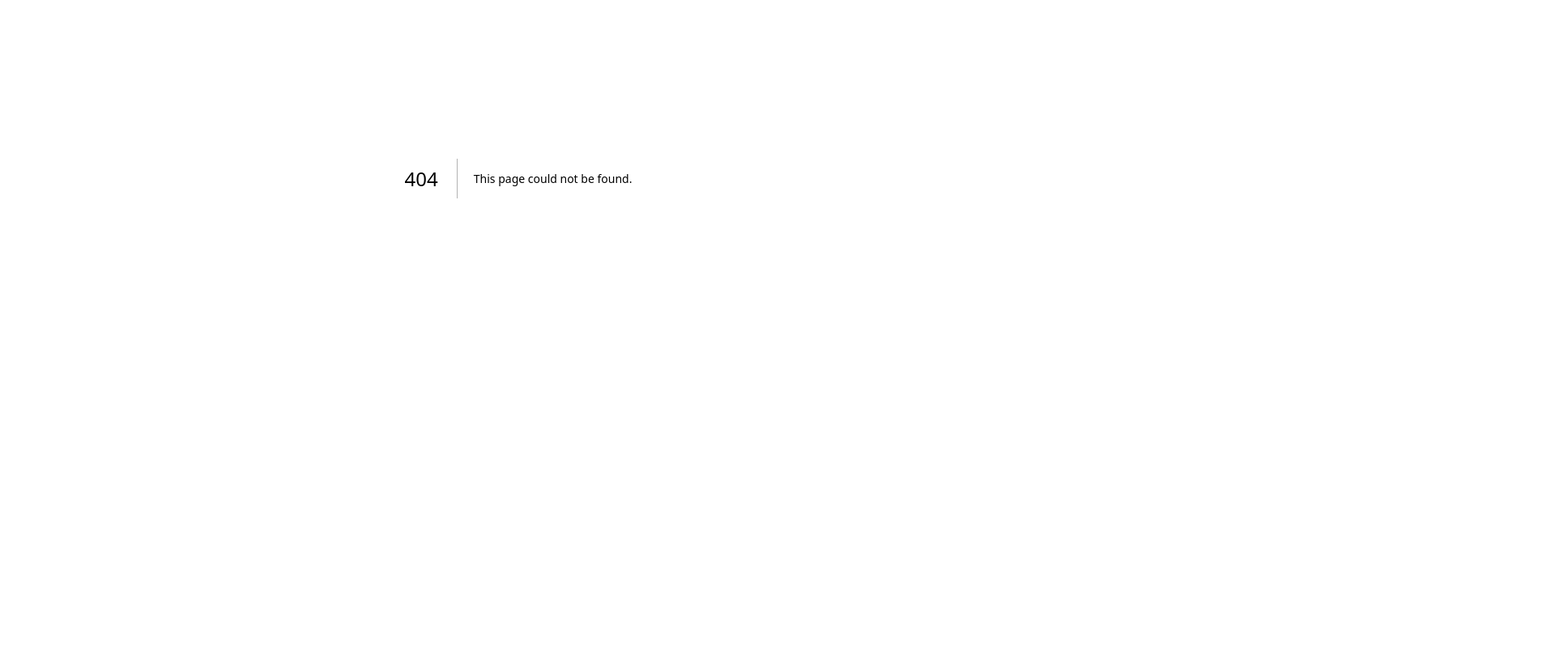
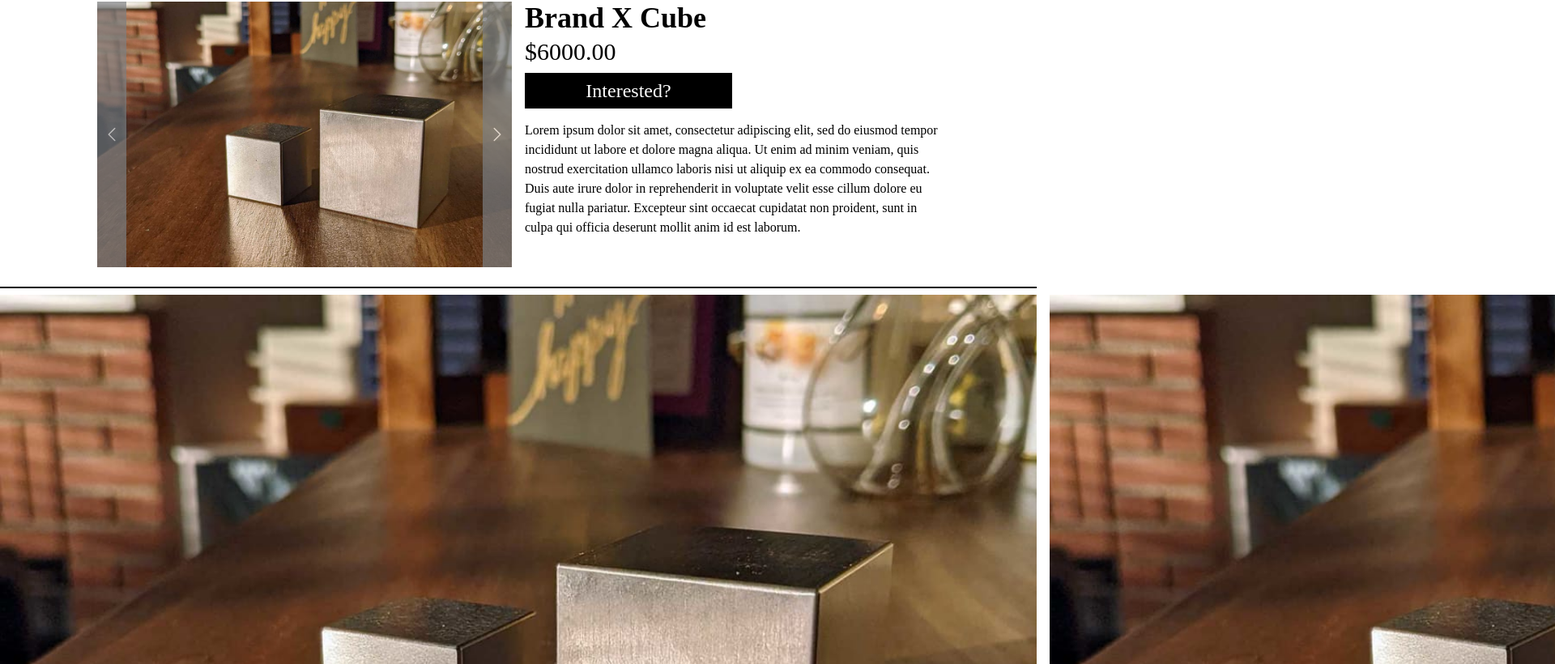
Before and after one commit to JerickWong/toy-envoy-website, a Next.js app: page /collectibles/brandx in a window 1280 px wide. Before the commit this address had no page. Shown: the part 180-1000 px from the top of the page at 81% size, 1920 px wide, since content can reach past the window. Before the commit the page ends 800 px from the top, so only its background shows below. Built offline with nearby package versions, Linux system fonts and the light colour scheme.

Commit message:
Add items list page

```diff
--- /dev/null
+++ b/app/collectibles/[collectible]/page.js
@@ -0,0 +1,136 @@
+'use client'
+
+import { useRouter } from 'next/navigation'
+import Image from 'next/image'
+import { useKeenSlider } from 'keen-slider/react'
+import SecondaryNavbar from '@/components/SecondaryNavbar'
+import 'keen-slider/keen-slider.min.css'
+
+export default function Home() {
+  const router = useRouter()
+  const [sliderRef, slider] = useKeenSlider({
+    loop: true,
+    slidesPerView: 1,
+    mode: 'free-snap',
+    spacing: 15,
+  })
+
+  return (
+    <div className='max-h-screen min-h-screen flex flex-col'>
+      <SecondaryNavbar />
+      <section className='md:flex-row flex-col my-4 mx-9 flex justify-center gap-4 md:max-h-half-screen'>
+        <div ref={sliderRef} className='keen-slider slider'>
+          <div className='keen-slider__slide'>
+            <div>
+              <Image
+                sizes='(max-width: 1200px) 100vw, 500px'
+                srcset='
+                /cube-300.jpg 300w,
+                /cube-839.jpg 839w,
+                /cube-1200.jpg 1200w'
+                width={100}
+                height={10}
+                src='/cube-1200.jpg'
+                className='w-full object-cover grabbable'
+                alt='Cube' />
+            </div>
+          </div>
+          <div className='keen-slider__slide'>
+            <div>
+              <Image
+                sizes='(max-width: 1200px) 100vw, 500px'
+                srcset='
+                /cube-300.jpg 300w,
+                /cube-839.jpg 839w,
+                /cube-1200.jpg 1200w'
+                width={100}
+                height={10}
+                src='/cube-1200.jpg'
+                className='w-full object-cover grabbable'
+                alt='Cube' />
+            </div>
+          </div>
+          <div className='keen-slider__slide'>
+            <div>
+              <Image
+                sizes='(max-width: 1200px) 100vw, 500px'
+                srcset='
+                /cube-300.jpg 300w,
+                /cube-839.jpg 839w,
+                /cube-1200.jpg 1200w'
+                width={100}
+                height={10}
+                src='/cube-1200.jpg'
+                className='w-full object-cover grabbable'
+                alt='Cube' />
+            </div>
+          </div>
+          <button onClick={() => slider.current.prev()} className='previous'>
+            <svg xmlns="http://www.w3.org/2000/svg" fill="none" viewBox="0 0 24 24" strokeWidth={1.5} stroke="currentColor" className="w-6 h-6 m-auto text-white">
+              <path strokeLinecap="round" strokeLinejoin="round" d="M15.75 19.5L8.25 12l7.5-7.5" />
+            </svg>
+          </button>
+          <button onClick={() => slider.current.next()} className='next'>
+            <svg xmlns="http://www.w3.org/2000/svg" fill="none" viewBox="0 0 24 24" strokeWidth={1.5} stroke="currentColor" className="w-6 h-6 m-auto text-white">
+              <path strokeLinecap="round" strokeLinejoin="round" d="M8.25 4.5l7.5 7.5-7.5 7.5" />
+            </svg>
+          </button>
+        </div>
+        <div className='content font-montserrat'>
+          <h2 className='text-4xl mb-1 font-extrabold dark:text-white '>Brand X Cube</h2>
+          <h3 className='text-3xl mb-2 font-light dark:text-white '>$6000.00</h3>
+          <button type='button' className='button-interested ' onClick={() => router.push('/contact')}>
+            Interested?
+          </button>
+          <p>
+           Lorem ipsum dolor sit amet, consectetur adipiscing elit, sed do eiusmod tempor incididunt
+           ut labore et dolore magna aliqua. Ut enim ad minim veniam, quis nostrud exercitation
+           ullamco laboris nisi ut aliquip ex ea commodo consequat. Duis aute irure dolor in
+           reprehenderit in voluptate velit esse cillum dolore eu fugiat nulla pariatur. Excepteur
+           sint occaecat cupidatat non proident, sunt in culpa qui officia deserunt mollit anim id
+           est laborum.
+          </p>
+        </div>
+      </section>
+      <hr className='md:block hidden my-2 border-t-2 border-black' />
+      <div className='md:flex justify-evenly gap-4 hidden'>
+        <Image
+          sizes='(max-width: 1200px) 100vw, 400px'
+          srcset='
+          /cube-300.jpg 300w,
+          /cube-839.jpg 839w,
+          /cube-1200.jpg 1200w'
+          width={100}
+          height={10}
+          src='/cube-1200.jpg'
+          className='w-full cursor-pointer'
+          onClick={() => slider.current.moveToIdx(0)}
+          alt='Cube' />
+        <Image
+          sizes='(max-width: 1200px) 100vw, 400px'
+          srcset='
+          /cube-300.jpg 300w,
+          /cube-839.jpg 839w,
+          /cube-1200.jpg 1200w'
+          width={100}
+          height={10}
+          src='/cube-1200.jpg'
+          className='w-full cursor-pointer'
+          onClick={() => slider.current.moveToIdx(1)}
+          alt='Cube' />
+        <Image
+          sizes='(max-width: 1200px) 100vw, 400px'
+          srcset='
+          /cube-300.jpg 300w,
+          /cube-839.jpg 839w,
+          /cube-1200.jpg 1200w'
+          width={100}
+          height={10}
+          src='/cube-1200.jpg'
+          className='w-full cursor-pointer'
+          onClick={() => slider.current.moveToIdx(2)}
+          alt='Cube' />
+      </div>
+    </div>
+  )
+}
--- /dev/null
+++ b/app/collectibles/page.js
@@ -0,0 +1,98 @@
+'use client'
+
+import { useRouter } from 'next/navigation'
+import Image from 'next/image'
+import SecondaryNavbar from '@/components/SecondaryNavbar'
+import 'keen-slider/keen-slider.min.css'
+
+export default function Home() {
+  const router = useRouter()
+
+  return (
+    <div className='max-h-screen min-h-screen flex flex-col'>
+      <SecondaryNavbar />
+      <section className='md:flex-row flex-col my-4 mx-9 flex justify-center gap-4 md:max-h-half-screen'>
+        <div
+          onClick={() => router.push('/collectibles/brandx')}
+          className='card'
+          >
+          <Image
+            sizes='(max-width: 1200px) 100vw, 500px'
+            srcset='
+            /cube-300.jpg 300w,
+            /cube-839.jpg 839w,
+            /cube-1200.jpg 1200w'
+            width={100}
+            height={10}
+            src='/cube-1200.jpg'
+            className='w-full object-cover'
+            alt='Cube' />
+          <div className='content font-montserrat'>
+            <h2 className='lg:text-4xl text-xl mb-1 font-extrabold dark:text-white '>Brand X Cube</h2>
+            <h3 className='lg:text-3xl text-lg mb-2 font-light dark:text-white '>$6000.00</h3>
+          </div>
+        </div>
+        <div
+          onClick={() => router.push('/collectibles/brandx')}
+          className='card'
+          >
+          <Image
+            sizes='(max-width: 1200px) 100vw, 500px'
+            srcset='
+            /cube-300.jpg 300w,
+            /cube-839.jpg 839w,
+            /cube-1200.jpg 1200w'
+            width={100}
+            height={10}
+            src='/cube-1200.jpg'
+            className='w-full object-cover'
+            alt='Cube' />
+          <div className='content font-montserrat'>
+            <h2 className='lg:text-4xl text-xl mb-1 font-extrabold dark:text-white '>Brand X Cube</h2>
+            <h3 className='lg:text-3xl text-lg mb-2 font-light dark:text-white '>$6000.00</h3>
+          </div>
+        </div>
+        <div
+          onClick={() => router.push('/collectibles/brandx')}
+          className='card'
+          >
+          <Image
+            sizes='(max-width: 1200px) 100vw, 500px'
+            srcset='
+            /cube-300.jpg 300w,
+            /cube-839.jpg 839w,
+            /cube-1200.jpg 1200w'
+            width={100}
+            height={10}
+            src='/cube-1200.jpg'
+            className='w-full object-cover'
+            alt='Cube' />
+          <div className='content font-montserrat'>
+            <h2 className='lg:text-4xl text-xl mb-1 font-extrabold dark:text-white '>Brand X Cube</h2>
+            <h3 className='lg:text-3xl text-lg mb-2 font-light dark:text-white '>$6000.00</h3>
+          </div>
+        </div>
+        <div
+          onClick={() => router.push('/collectibles/brandx')}
+          className='card'
+          >
+          <Image
+            sizes='(max-width: 1200px) 100vw, 500px'
+            srcset='
+            /cube-300.jpg 300w,
+            /cube-839.jpg 839w,
+            /cube-1200.jpg 1200w'
+            width={100}
+            height={10}
+            src='/cube-1200.jpg'
+            className='w-full object-cover'
+            alt='Cube' />
+          <div className='content font-montserrat'>
+            <h2 className='lg:text-4xl text-xl mb-1 font-extrabold dark:text-white '>Brand X Cube</h2>
+            <h3 className='lg:text-3xl text-lg mb-2 font-light dark:text-white '>$6000.00</h3>
+          </div>
+        </div>
+      </section>
+    </div>
+  )
+}
--- a/app/globals.css
+++ b/app/globals.css
@@ -28,7 +28,6 @@
 }
 
 .image-caption {
-  /* flex justify-center absolute w-full h-16 inset-y-1/2 */
   display: flex;
   justify-content: center;
   position: absolute;
@@ -45,7 +44,6 @@
 
   .row {
     display: flex;
-    /* flex flex-wrap items-center justify-center overflow-hidden relative */
   }
 
   .image-row {
@@ -54,8 +52,6 @@
 }
 
 .caption {
-  /* text-white text text-5xl font-montserrat hover:scale-110 transition-transform border-2 py-2 px-16 duration-300
-text-white text text-5xl font-montserrat hover:scale-110 transition-transform border-2 py-2 px-16 duration-300 */
   color: #fff;
   font-size: 3rem;
   font-family: "Montserrat";
@@ -83,7 +79,6 @@ body {
   color: rgb(var(--foreground-rgb));
 }
 
-/* Apply the font family to the desired elements */
 .font-garamond {
   font-family: 'garamond', serif;
 }
@@ -108,14 +103,12 @@ body {
 }
 
 .nav-header > ul {
-  /* width: 96vw; */
   display: flex;
   flex-direction: column;
   justify-content: space-evenly;
 }
 
 .nav-header > ul > li {
-  /* border-bottom: solid 1px; */
   margin: 7px;
 }
 
@@ -175,26 +168,26 @@ body {
 }
 
 .button-interested:hover {
-  background-color: #2d3748; /* This is the color for bg-gray-900 in Tailwind */
+  background-color: #2d3748;
 }
 
 .button-interested:focus {
   outline: none;
-  box-shadow: 0 0 0 4px #e2e8f0; /* This is the color for ring and ring-gray-300 in Tailwind */
+  box-shadow: 0 0 0 4px #e2e8f0;
 }
 
 @media (prefers-color-scheme: dark) {
   .button-interested {
-      background-color: #2d3748; /* This is the color for bg-gray-800 in Tailwind */
-      border-color: #4a5568; /* This is the color for border-gray-700 in Tailwind */
+    background-color: #2d3748;
+    border-color: #4a5568;
   }
 
   .button-interested:hover {
-      background-color: #4a5568; /* This is the color for hover:bg-gray-700 in Tailwind */
+    background-color: #4a5568;
   }
 
   .button-interested:focus {
-      box-shadow: 0 0 0 4px #4a5568; /* This is the color for focus:ring-gray-700 in Tailwind */
+    box-shadow: 0 0 0 4px #4a5568;
   }
 }
 
@@ -216,7 +209,6 @@ body {
   padding: 0.5rem;
   font-weight: 500;
   font-size: 1.5rem;
-  /* max-width: 16rem; */
 }
 
 .caption-interested {
@@ -277,3 +269,16 @@ body {
 .grabbable:active {
   cursor: grabbing;
 }
+
+.card {
+  cursor: pointer;
+  border: solid 1px;
+  padding: 10px;
+  transition: 300ms;
+}
+
+.card:hover {
+  background-color: #c5c5c5;
+  opacity: 0.7;
+  transition: 300ms;
+}
--- a/components/SecondaryNavbar.js
+++ b/components/SecondaryNavbar.js
@@ -25,22 +25,22 @@ export default function SecondaryNavbar() {
       <nav className='nav-main'>
         <ul>
           <li>
-            <Link href='/' className='active'>
+            <Link href='/collectibles/brandx' className='active'>
               brand x
             </Link>
           </li>
           <li>
-            <Link href=''>
+            <Link href='/collectibles/brandx'>
               brand y
             </Link>
           </li>
           <li>
-            <Link href=''>
+            <Link href='/collectibles/brandx'>
               brand z
             </Link>
           </li>
           <li>
-            <Link href=''>
+            <Link href='/collectibles/brandx'>
               brand a
             </Link>
           </li>
@@ -71,22 +71,22 @@ export default function SecondaryNavbar() {
           <nav ref={ref} className='nav-header h-full'>
             <ul>
               <li>
-                <Link href='/' className='active'>
+                <Link href='/collectibles/brandx' className='active'>
                   brand x
                 </Link>
               </li>
               <li>
-                <Link href=''>
+                <Link href='/collectibles/brandx'>
                   brand y
                 </Link>
               </li>
               <li>
-                <Link href=''>
+                <Link href='/collectibles/brandx'>
                   brand z
                 </Link>
               </li>
               <li>
-                <Link href=''>
+                <Link href='/collectibles/brandx'>
                   brand a
                 </Link>
               </li>
```
